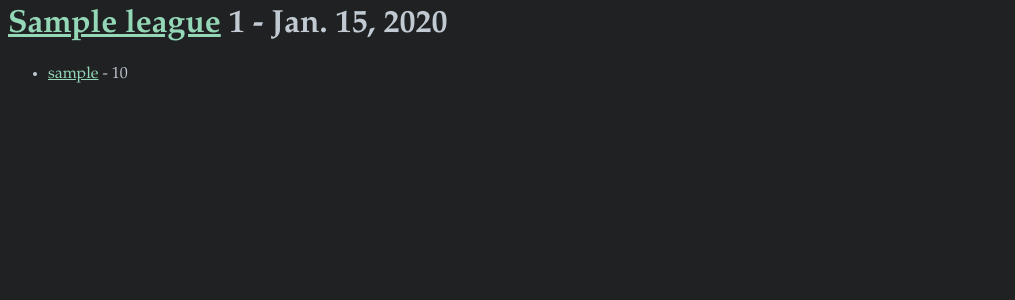
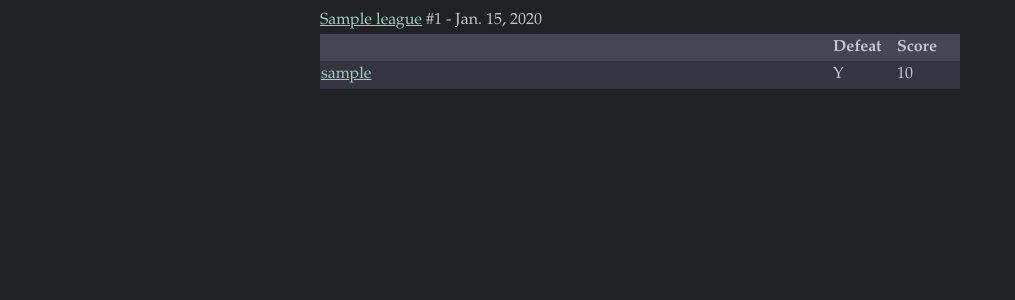
Before and after one commit to travis-mark/pugberus, a Django app: page /league/g/1 in a window 1280 px wide. Shown: the part 50-350 px from the top of the page, without its empty margins (0-1015 px from the left). Run offline with Django 4.2, Linux system fonts and the light colour scheme; tables that the repository leaves empty hold one stand-in row (values such as "Sample post").

Commit message:
Cleanup game screen

```diff
--- a/league/templates/league/game.html
+++ b/league/templates/league/game.html
@@ -5,15 +5,30 @@ Pugberus | {{game.league.name}} #{{ game.game_no }}
 {% endblock %}
 
 {% block content %}
-<h1>
-    <a href="{% url 'league:league' game.league.id %}">{{game.league.name}}</a>
-    {{ game.game_no }} - {{ game.game_date }}
-</h1>
-<ul>
+<table class="center mb-8 mw-80">
+    <caption><a href="{% url 'league:league' game.league.id %}">{{game.league.name}}</a>
+    #{{ game.game_no }} - {{ game.game_date }}</caption>
+    <tr>
+        <th width="80%"></th>
+        <th width="10%">Defeat</th>
+        <th width="10%">Score</th>
+    </tr>
     {% for score in game.score_set.all %}
-    <li>
-        <a href="{% url 'league:player' score.player.id %}">{{ score.player.handle }}</a> - {{ score.score }}
-    </li>
+    <tr>
+        <td>
+            <a href="{% url 'league:player' score.player.id %}">
+                {{ score.player.handle }}
+            </a>
+        </td>
+        <td>
+        {% if score.defeat %}
+        Y
+        {% else %}
+        -
+        {% endif %}
+        </td>
+        <td>{{ score.score }}</td>
+    </tr>
     {% endfor %}
-</ul>
+</table>
 {% endblock %}
--- a/league/templates/league/player.html
+++ b/league/templates/league/player.html
@@ -24,7 +24,7 @@ Pugberus | {{ player.handle }}
     </tr>
     {% endfor %}
 </table>
-<table  class="center mb-8 mw-80">
+<table class="center mb-8 mw-80">
     <caption>Games</caption>
     <tr>
         <th width="60%"></th>
```
